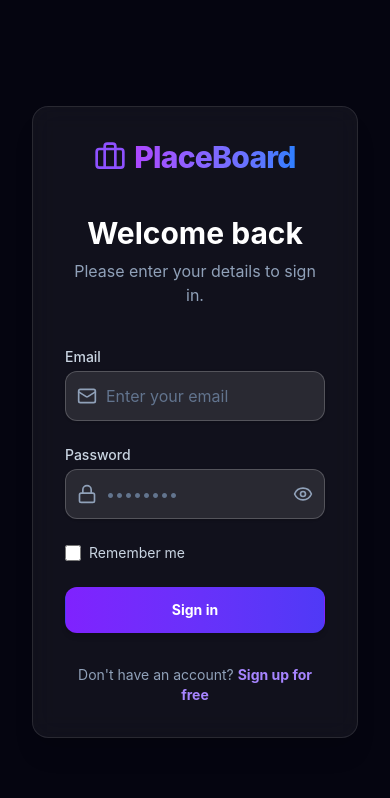
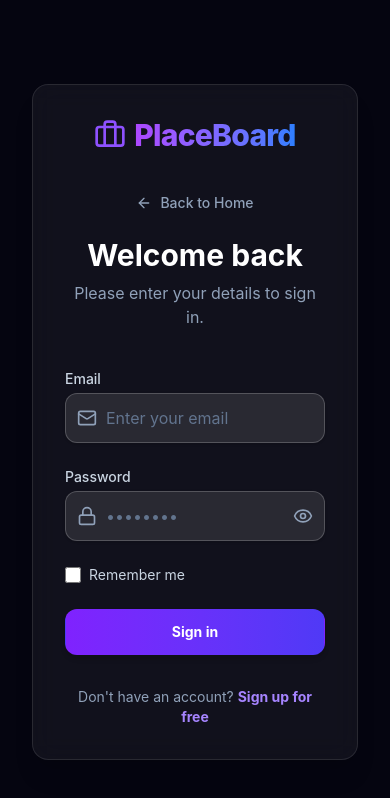
Before and after one commit to ayerhs0904/PlaceBoard, a React (Vite) app in the folder placeboard-frontend/: page /login in a window 390 px wide. Shown: the top 798 px of the page. Built offline with nearby package versions, Linux system fonts and the light colour scheme; no server answers.

Commit message:
feat: add navigation back to home page from login screen

```diff
--- a/placeboard-frontend/src/pages/LoginPage.jsx
+++ b/placeboard-frontend/src/pages/LoginPage.jsx
@@ -2,7 +2,7 @@ import React, { useState } from 'react';
 import { useNavigate, Link } from 'react-router-dom';
 import api from '../api/axios';
 import toast from 'react-hot-toast';
-import { Mail, Lock, Eye, EyeOff, Loader2, Briefcase } from 'lucide-react';
+import { Mail, Lock, Eye, EyeOff, Loader2, Briefcase, ArrowLeft } from 'lucide-react';
 import { motion } from 'framer-motion';
 
 function LoginPage() {
@@ -94,10 +94,10 @@ function LoginPage() {
       <div className="w-full lg:w-1/2 flex items-center justify-center p-8 sm:p-12 lg:p-16 relative">
         <div className="w-full max-w-md bg-white/5 backdrop-blur-md border border-white/10 rounded-2xl p-8 shadow-xl">
           {/* Mobile Logo */}
-          <div className="lg:hidden flex items-center justify-center space-x-2 mb-10">
+          <Link to="/" className="lg:hidden flex items-center justify-center space-x-2 mb-10 hover:opacity-80 transition-opacity">
             <Briefcase size={32} className="text-violet-500" />
             <span className="text-3xl font-extrabold tracking-tight bg-gradient-to-r from-purple-500 to-blue-500 bg-clip-text text-transparent">PlaceBoard</span>
-          </div>
+          </Link>
 
           <motion.div
             initial={{ opacity: 0, y: 20 }}
@@ -105,6 +105,10 @@ function LoginPage() {
             transition={{ duration: 0.5 }}
             className="mb-10 text-center lg:text-left"
           >
+            <Link to="/" className="inline-flex items-center text-sm font-medium text-slate-400 hover:text-slate-300 transition-colors mb-6">
+              <ArrowLeft className="w-4 h-4 mr-2" />
+              Back to Home
+            </Link>
             <h2 className="text-3xl font-bold text-white mb-2">Welcome back</h2>
             <p className="text-slate-400">Please enter your details to sign in.</p>
           </motion.div>
```
